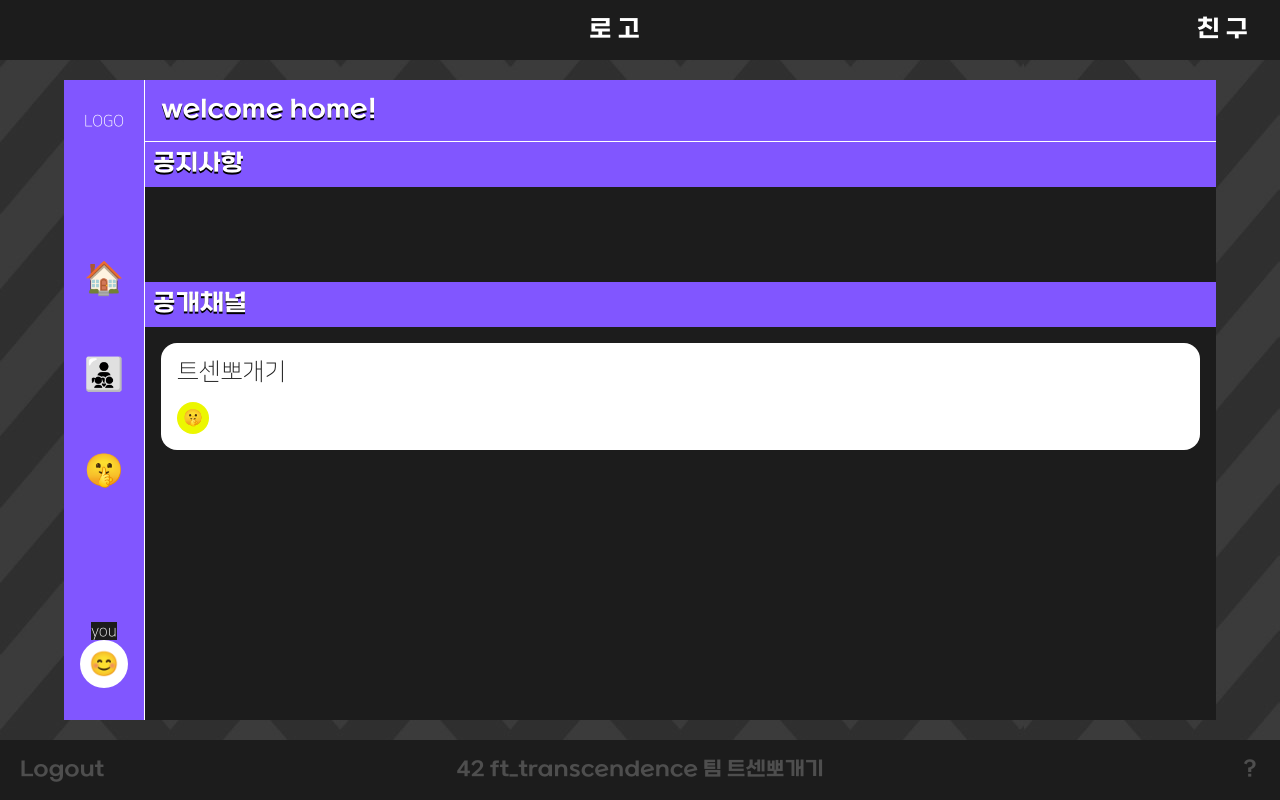
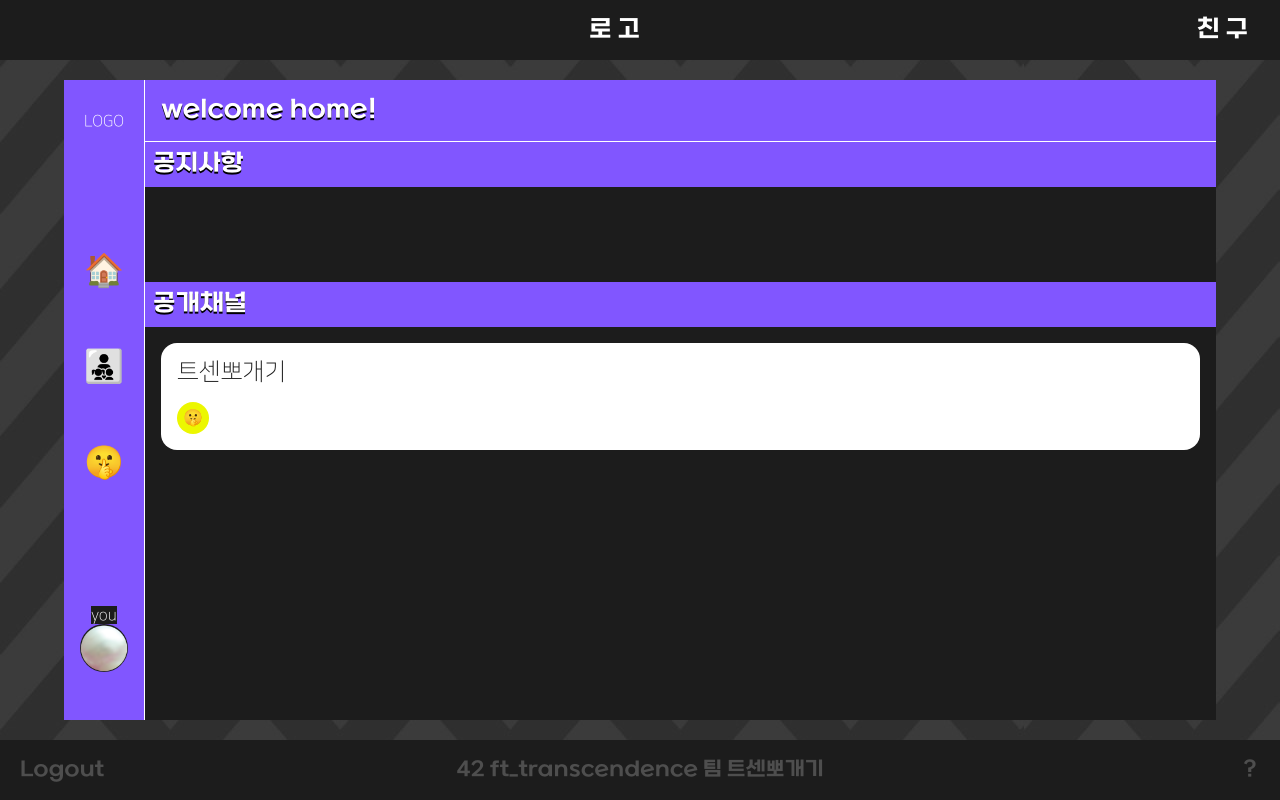
Before and after one commit to ft-24/24-front, a React (Vite) app: page /social in a window 1280 px wide. Built offline with nearby package versions, Linux system fonts and the light colour scheme; no server answers; sample sign-in values are in the browser's storage.

Commit message:
feat: userIconButton added, now we can click other user icon button to show info component

```diff
--- a/src/pages/social/components/Chat.tsx
+++ b/src/pages/social/components/Chat.tsx
@@ -121,6 +121,7 @@ const Chat = ({ setIsInfoOn } : any) => {
                 sender={sender}
                 time={time}
                 chat={chat}
+                setIsInfoOn={() => setIsInfoOn(true)}
               ></ChatCard>
             );
           })}
--- a/src/pages/social/components/ChatCard.tsx
+++ b/src/pages/social/components/ChatCard.tsx
@@ -1,11 +1,17 @@
+import axios from "axios";
+import { useEffect, useState } from "react";
 import styled from "styled-components";
 import Avatar from "../../../components/Avatar";
+import { Url } from "../../../constants/Global";
+import { useAuthState } from "../../../context/AuthHooks";
+import UserIconButton from "./UserIconButton";
 
 type Props = {
   isMe: boolean;
   sender?: string;
   time?: string;
   chat?: string;
+  setIsInfoOn?: any;
 };
 
 const Container = styled.div<Props>`
@@ -38,12 +44,35 @@ const TimeBar = styled.div`
   align-self: flex-end;
 `;
 
-const ChatCard = ({ isMe, sender, time, chat }: Props) => {
+const ChatCard = ({isMe, sender, time, chat, setIsInfoOn}: Props) => {
+  const [image, setImage] = useState("");
+  const [name, setName] = useState("");
+  const { token } = useAuthState();
+
+  // 소켓 연결 되면 바꿔야 할 듯..
+  const getData = async() => {
+    await axios.get(Url + 'user/profile', {
+      headers: {
+        Authorization:"Bearer " + token
+      }
+    }).then(response => {
+      setImage(response.data.profile_url ?? "");
+      setName(response.data.nickname ?? "");
+    }).catch(error => {
+      setImage('/src/images/hero.png');
+      setName("undefined");
+    });
+  }
+
+	useEffect(() => {
+		getData();
+	}, []);
+
   return (
     <Container isMe={isMe}>
       {!isMe ? (
         <Sender>
-          <Avatar.txt>{sender}</Avatar.txt>
+          <UserIconButton onClickButton={() => setIsInfoOn(true)} imgSrc={image} text={sender ?? "undefined"} iconSize="2.5" />
         </Sender>
       ) : null}
       <MessageContainer isMe={isMe}>
--- a/src/pages/social/components/Nav.tsx
+++ b/src/pages/social/components/Nav.tsx
@@ -1,5 +1,10 @@
+import axios from "axios";
+import { useEffect, useState } from "react";
 import styled from "styled-components";
 import Avatar from "../../../components/Avatar";
+import { Url } from "../../../constants/Global";
+import { useAuthState } from "../../../context/AuthHooks";
+import UserIconButton from "./UserIconButton";
 
 const Container = styled.div`
 	width: 100%;
@@ -34,6 +39,25 @@ const Button = styled.div`
 `
 
 const Nav = ({setLocate, setIsListOn, setIsInfoOn} : any) => {
+  const [image, setimage] = useState("");
+  const { token } = useAuthState();
+
+  const getData = async() => {
+    await axios.get(Url + 'user/profile', {
+      headers: {
+        Authorization:"Bearer " + token
+      }
+    }).then(response => {
+      setimage(response.data.profile_url);
+    }).catch(error => {
+      setimage('/src/images/hero.png');
+    });
+  }
+
+	useEffect(() => {
+		getData();
+	}, []);
+
 	return (
 			<Container>
 				LOGO
@@ -43,7 +67,7 @@ const Nav = ({setLocate, setIsListOn, setIsInfoOn} : any) => {
 					<Button onClick={()=>{setIsListOn(true);}}>🤫</Button>
 				</IconSection>
 				<p>you</p>
-				<Avatar.txt size="3" onClick={()=>{setIsInfoOn(true);}}>😊</Avatar.txt>
+				<UserIconButton onClickButton={() => setIsInfoOn(true)} imgSrc={image} text="" iconSize="3" />
 			</Container>
 	)
 }
--- /dev/null
+++ b/src/pages/social/components/UserIconButton.tsx
@@ -0,0 +1,31 @@
+import styled from "styled-components";
+import Avatar from "../../../components/Avatar";
+
+const Wrapper = styled.div`
+	display: flex;
+  flex-direction: column;
+  justify-content: center;
+  align-items: center;
+`;
+
+const Button = styled.button`
+	background: none;
+	border: none;
+`
+
+const Text = styled.div`
+	margin: 0.5rem;
+`;
+
+const UserIconButton = ({onClickButton, imgSrc, text, iconSize} : {onClickButton: any, imgSrc: string, text: string, iconSize: string}) => {
+	return (
+		<Wrapper>
+			<Button onClick={onClickButton}>
+				<Avatar.img size={iconSize} src={imgSrc} />
+			</Button>
+			<Text>{text}</Text>
+		</Wrapper>
+	);
+}
+
+export default UserIconButton;
```
